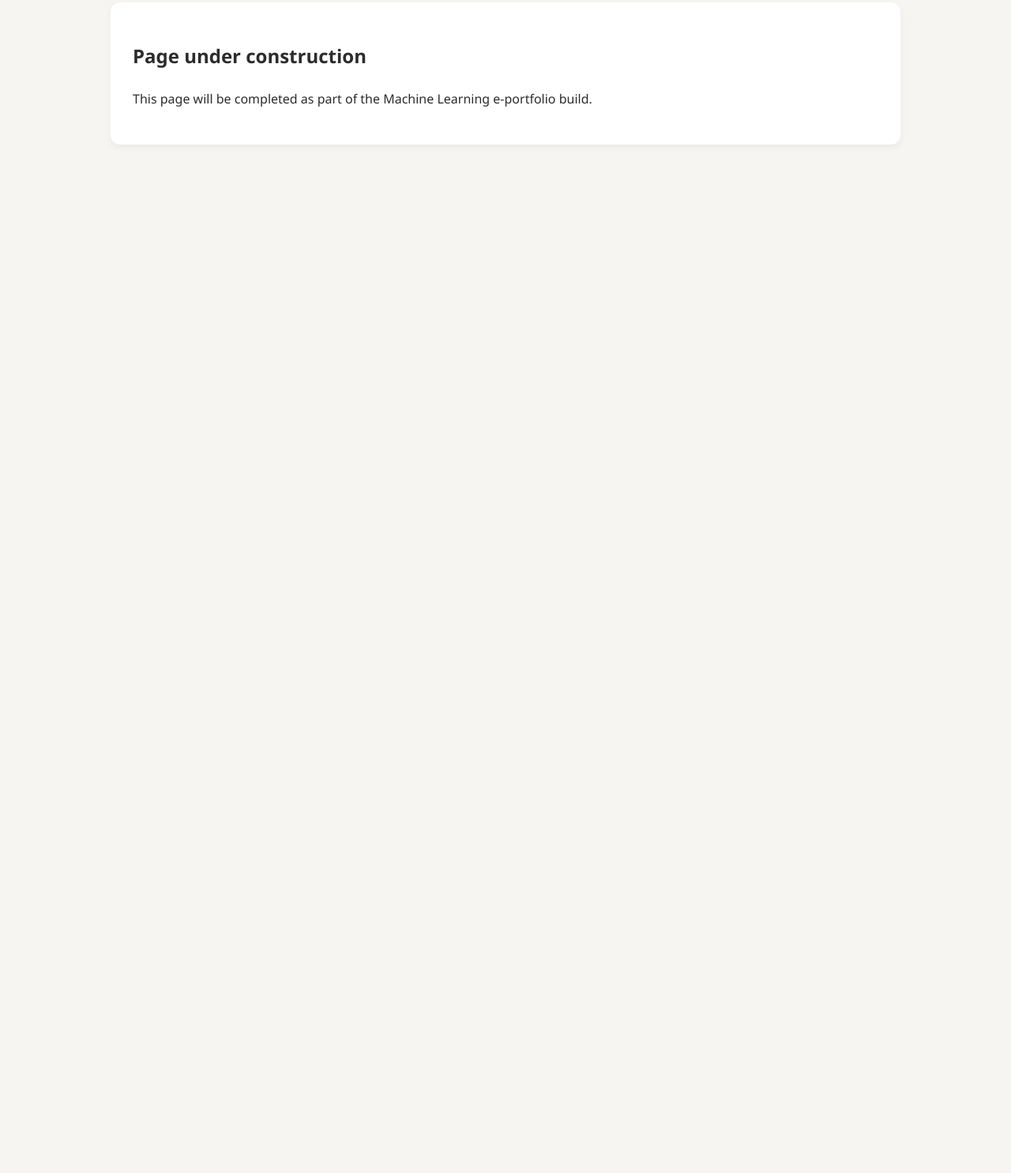
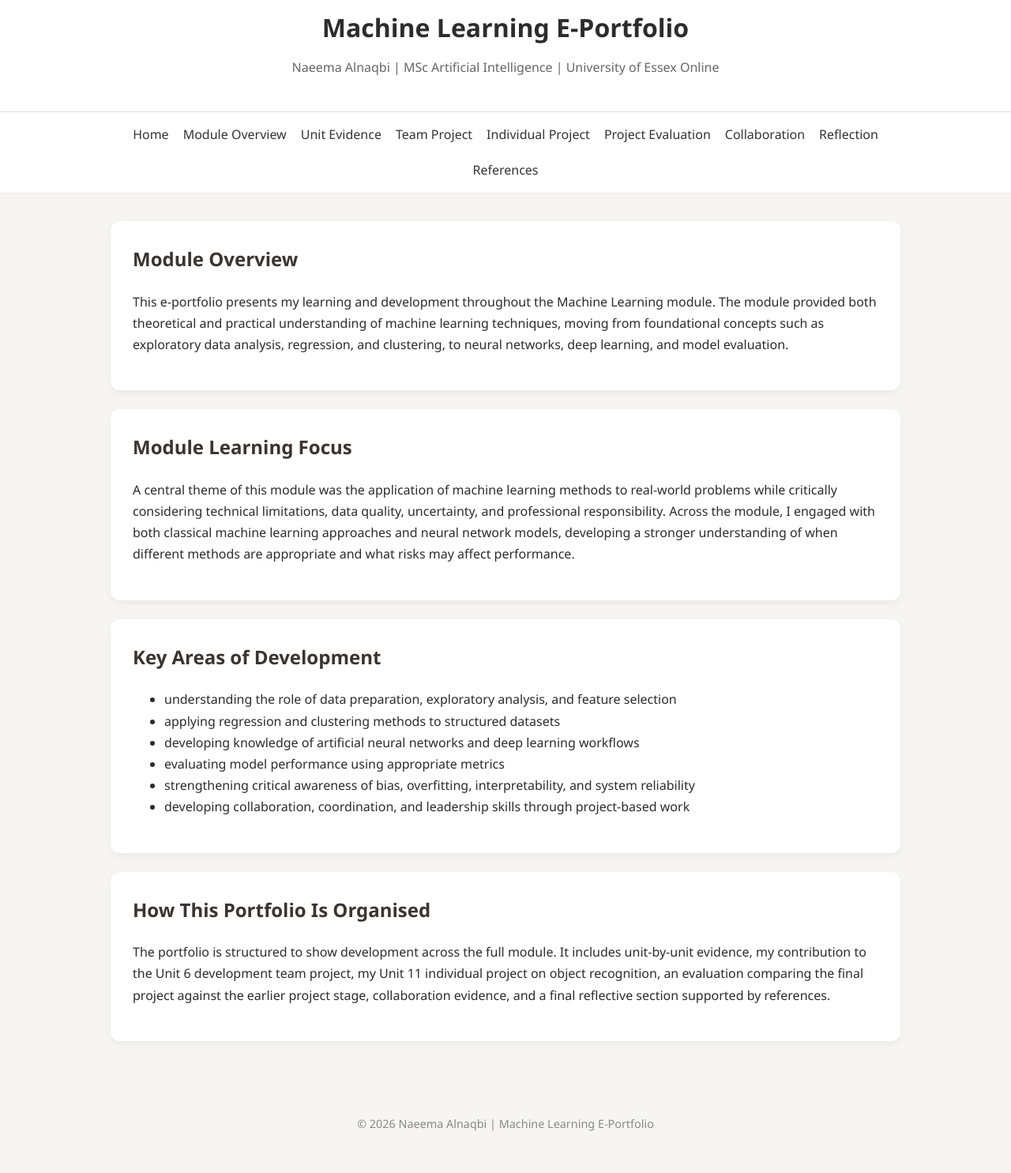
Before and after one commit to naeema23-eng/machine-learning-eportfolio, a plain HTML site: page overview.html in a window 1280 px wide. Shown: the part 32-1517 px from the top of the page at 79% size. Before the commit the page ends 800 px from the top, so only its background shows below. Drawn offline with Linux system fonts and the light colour scheme.

Commit message:
Update overview.html

```diff
--- a/overview.html
+++ b/overview.html
@@ -3,15 +3,83 @@
 <head>
     <meta charset="UTF-8">
     <meta name="viewport" content="width=device-width, initial-scale=1.0">
-    <title>Page Coming Soon</title>
+    <title>Module Overview | Machine Learning E-Portfolio</title>
     <link rel="stylesheet" href="style.css">
 </head>
 <body>
-    <main class="container">
-        <section class="card">
-            <h1>Page under construction</h1>
-            <p>This page will be completed as part of the Machine Learning e-portfolio build.</p>
-        </section>
-    </main>
+
+<header class="site-header">
+    <div class="container">
+        <h1>Machine Learning E-Portfolio</h1>
+        <p>Naeema Alnaqbi | MSc Artificial Intelligence | University of Essex Online</p>
+    </div>
+</header>
+
+<nav class="navbar">
+    <div class="container nav-links">
+        <a href="index.html">Home</a>
+        <a href="overview.html">Module Overview</a>
+        <a href="units.html">Unit Evidence</a>
+        <a href="unit6.html">Team Project</a>
+        <a href="unit11.html">Individual Project</a>
+        <a href="evaluation.html">Project Evaluation</a>
+        <a href="collaboration.html">Collaboration</a>
+        <a href="reflection.html">Reflection</a>
+        <a href="references.html">References</a>
+    </div>
+</nav>
+
+<main class="container">
+
+    <section class="card">
+        <h2>Module Overview</h2>
+        <p>
+            This e-portfolio presents my learning and development throughout the Machine Learning module.
+            The module provided both theoretical and practical understanding of machine learning techniques,
+            moving from foundational concepts such as exploratory data analysis, regression, and clustering,
+            to neural networks, deep learning, and model evaluation.
+        </p>
+    </section>
+
+    <section class="card">
+        <h2>Module Learning Focus</h2>
+        <p>
+            A central theme of this module was the application of machine learning methods to real-world problems
+            while critically considering technical limitations, data quality, uncertainty, and professional responsibility.
+            Across the module, I engaged with both classical machine learning approaches and neural network models,
+            developing a stronger understanding of when different methods are appropriate and what risks may affect performance.
+        </p>
+    </section>
+
+    <section class="card">
+        <h2>Key Areas of Development</h2>
+        <ul>
+            <li>understanding the role of data preparation, exploratory analysis, and feature selection</li>
+            <li>applying regression and clustering methods to structured datasets</li>
+            <li>developing knowledge of artificial neural networks and deep learning workflows</li>
+            <li>evaluating model performance using appropriate metrics</li>
+            <li>strengthening critical awareness of bias, overfitting, interpretability, and system reliability</li>
+            <li>developing collaboration, coordination, and leadership skills through project-based work</li>
+        </ul>
+    </section>
+
+    <section class="card">
+        <h2>How This Portfolio Is Organised</h2>
+        <p>
+            The portfolio is structured to show development across the full module. It includes unit-by-unit evidence,
+            my contribution to the Unit 6 development team project, my Unit 11 individual project on object recognition,
+            an evaluation comparing the final project against the earlier project stage, collaboration evidence,
+            and a final reflective section supported by references.
+        </p>
+    </section>
+
+</main>
+
+<footer class="site-footer">
+    <div class="container">
+        <p>© 2026 Naeema Alnaqbi | Machine Learning E-Portfolio</p>
+    </div>
+</footer>
+
 </body>
 </html>
```
